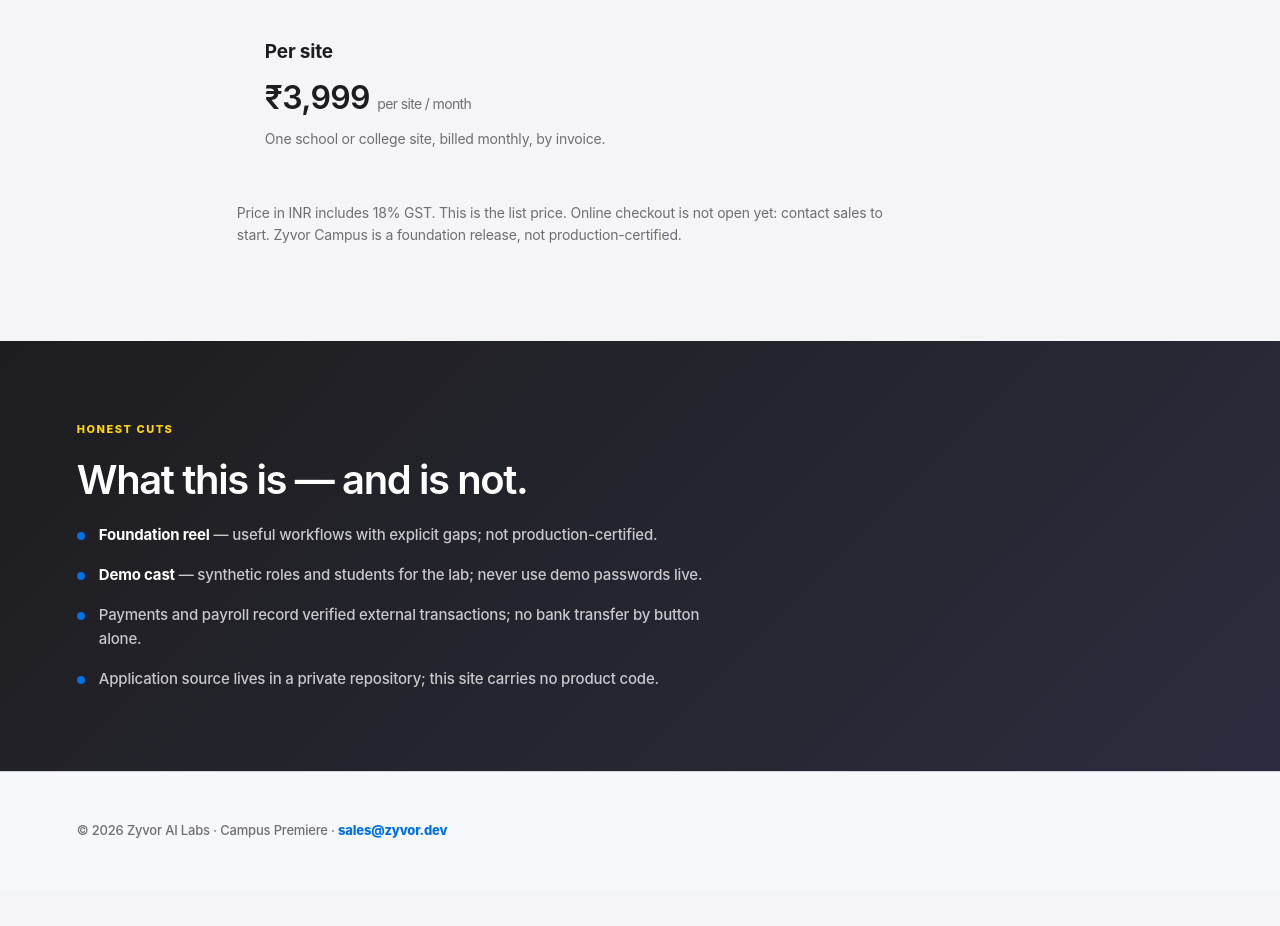
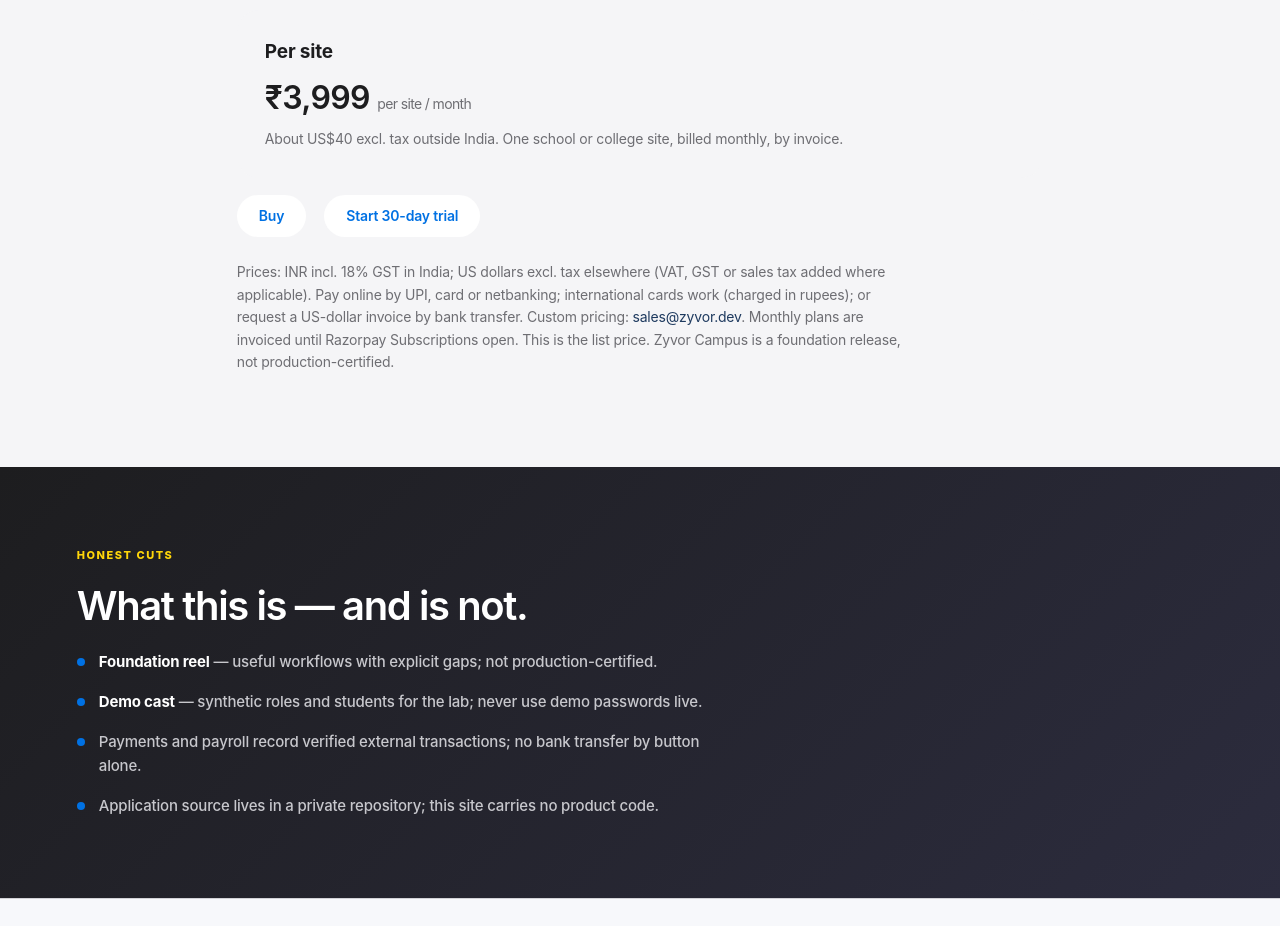
Before and after one commit to zyvorai/zyvor-campus-site, a plain HTML site: page index.html in a window 1280 px wide. Shown: the part 3180-4106 px from the top of the page. Before the commit the page ends 4070 px from the top, so only its background shows below. Drawn offline with Linux system fonts and the light colour scheme.

Commit message:
Worldwide prices: INR incl. GST in India, US dollars excl. tax elsewhere
Co-Authored-By: Claude Sonnet 5.5 <noreply@anthropic.com>

```diff
--- a/index.html
+++ b/index.html
@@ -106,10 +106,11 @@
     <article>
       <h3>Per site</h3>
       <p class="price">&#8377;3,999 <small>per site / month</small></p>
-      <p class="sub">One school or college site, billed monthly, by invoice.</p>
+      <p class="sub">About US$40 excl. tax outside India. One school or college site, billed monthly, by invoice.</p>
     </article>
   </div>
-  <p class="fine">Price in INR includes 18% GST. This is the list price. Online checkout is not open yet: contact sales to start. Zyvor Campus is a foundation release, not production-certified.</p>
+  <p class="cta"><a class="pill" href="https://zyvor.dev/buy">Buy</a> <a class="pill" href="mailto:sales@zyvor.dev?subject=Zyvor%20Campus%20trial">Start 30-day trial</a></p>
+  <p class="fine">Prices: INR incl. 18% GST in India; US dollars excl. tax elsewhere (VAT, GST or sales tax added where applicable). Pay online by UPI, card or netbanking; international cards work (charged in rupees); or request a US-dollar invoice by bank transfer. Custom pricing: <a href="mailto:sales@zyvor.dev">sales@zyvor.dev</a>. Monthly plans are invoiced until Razorpay Subscriptions open. This is the list price. Zyvor Campus is a foundation release, not production-certified.</p>
 </section>
 
 <section class="honesty" id="honesty">
```
